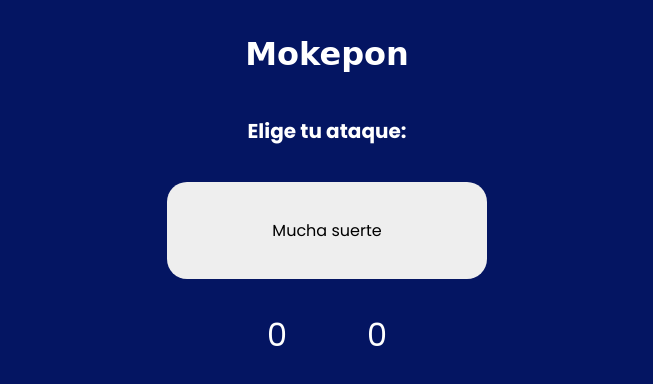
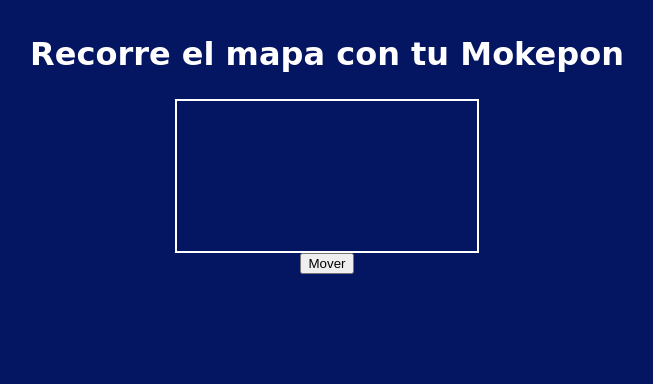
Before and after one commit to SoyEdwinCabrera/Programar, a plain HTML site: page MOKEPON.html in a window 1280 px wide. Both pictures are taken after a click on the button "Seleccionar". Shown: the whole page, without its empty margins (313-966 px from the left). Drawn offline with Linux system fonts and the light colour scheme.

Commit message:
Commit 43

```diff
--- a/MOKEPON.html
+++ b/MOKEPON.html
@@ -16,6 +16,12 @@
             </div>
 
             <button id="boton-mascota">Seleccionar</button>
+        </section>
+
+        <section id="ver-mapa">
+            <h1 class="titulo" >Recorre el mapa con tu Mokepon</h1>
+            <canvas id="mapa"></canvas>
+            <button onclick="moverCapipepo()">Mover</button>
         </section>
 
         <section id="seleccionar-ataque">
--- a/mokepon/js/mokepon.js
+++ b/mokepon/js/mokepon.js
@@ -17,6 +17,9 @@ const ataquesDelJugador = document.getElementById('ataques-del-jugador')
 const ataquesDelEnemigo = document.getElementById('ataques-del-enemigo')
 const contenedorTarjetas = document.getElementById('contenedorTarjetas')
 const contenedorAtaques = document.getElementById('contenedorAtaques')
+
+const sectionVerMapa = document.getElementById('ver-mapa')
+const mapa = document.getElementById('mapa')
 
 let mokepones = []
 let ataqueJugador =[]
@@ -38,6 +41,7 @@ let victoriasJugador = 0
 let victoriasEnemigo = 0
 let vidasJugador = 3
 let vidasEnemigo = 3
+let lienzo = mapa.getContext('2d')
 
 class Mokepon {
     constructor(nombre, foto, vida) {
@@ -45,6 +49,12 @@ class Mokepon {
         this.foto = foto
         this.vida = vida
         this.ataques = []
+        this.x = 20
+        this.y = 20
+        this.ancho = 80
+        this.alto = 80
+        this.mapaFoto = new Image()
+        this.mapaFoto.src = foto
     }
 }
 
@@ -84,6 +94,7 @@ mokepones.push(hipodoge,capipepo,ratigueya)
 function iniciarJuego() {
 
     sectionSeleccionarAtaque.style.display = 'none'
+    sectionVerMapa.style.display = 'none'
 
     mokepones.forEach((mokepon) => {
         opcionDeMokepones = `
@@ -115,8 +126,8 @@ function seleccionarMascotaJugador() {
     sectionSeleccionarMascota.style.display = 'none'
 
 
-    sectionSeleccionarAtaque.style.display = 'flex'
-
+   //sectionSeleccionarAtaque.style.display = 'flex'
+    sectionVerMapa.style.display = 'flex'
 
 
     if (inputHipodoge.checked) {
@@ -296,3 +307,19 @@ function aleatorio(min, max) {
 }
 
 window.addEventListener('load', iniciarJuego)
+
+function pintarPersonaje () {
+    lienzo.clearRect(0,0, mapa.width, mapa.height)
+    lienzo.drawImage(
+        capipepo.mapaFoto,
+        capipepo.x,
+        capipepo.y,
+        capipepo.ancho,
+        capipepo.alto
+    )
+}
+
+function moverCapipepo() {
+    capipepo.x = capipepo.x + 5
+    pintarPersonaje()
+}
--- a/mokepon/styles.css
+++ b/mokepon/styles.css
@@ -116,6 +116,16 @@ flex-direction: column;
   color: white;
 }
 
+#ver-mapa {
+  flex-direction: column;
+  align-items: center;
+  justify-content: center;
+}
+
+#mapa {
+  border: 2px solid white;
+}
+
 @media (max-width: 360px) {
   .tarjetas, .tarjetas-ataques {
     flex-direction: column;
```
